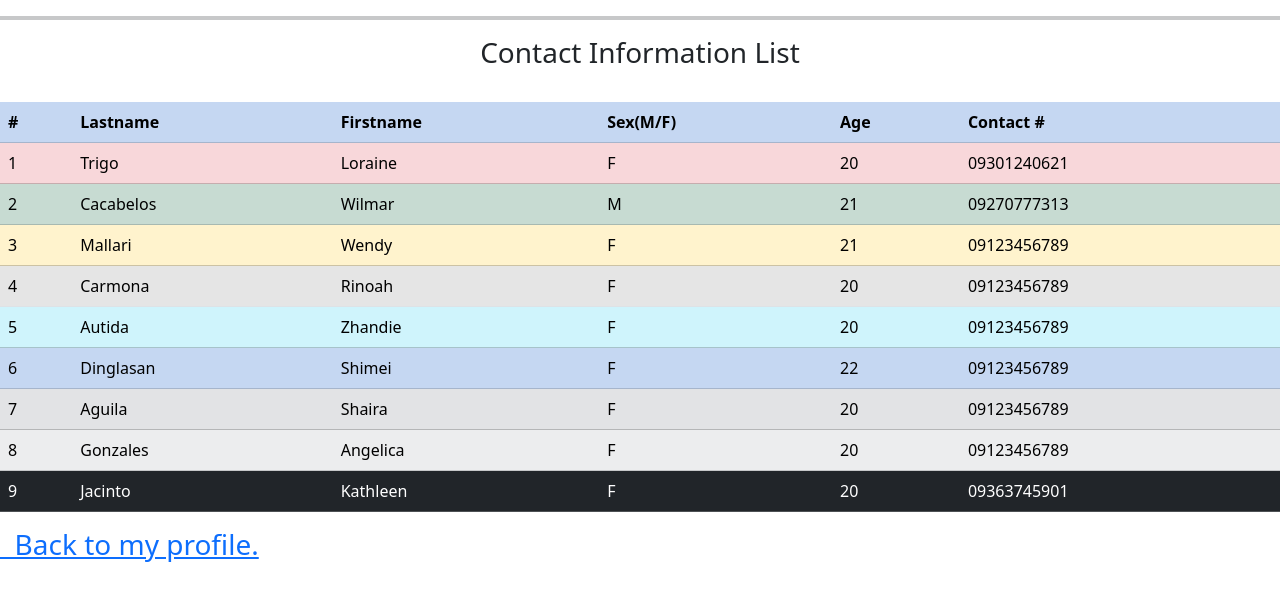
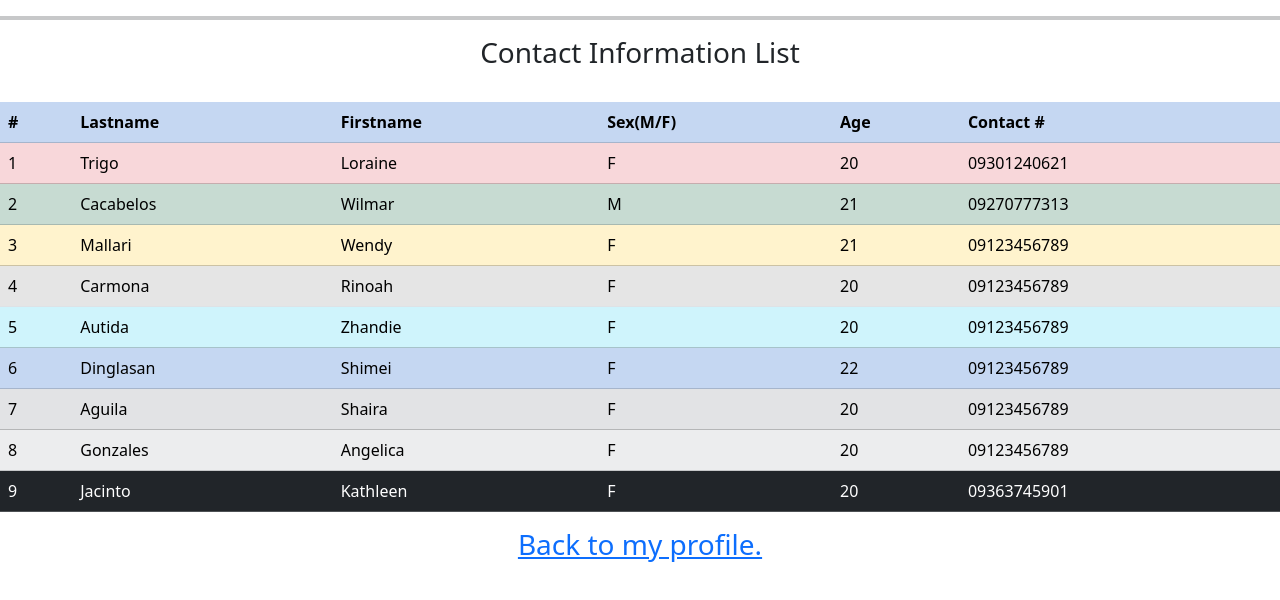
Before and after one commit to raine-mt/rainetrigo, a plain HTML site: page table.html in a window 1280 px wide. Drawn offline with Linux system fonts and the light colour scheme.

Commit message:
Update table.html

```diff
--- a/table.html
+++ b/table.html
@@ -92,7 +92,7 @@
         </tr>
     </table>
 
-    <h3><a href="index.html">&nbsp;&nbsp;Back to my profile.</a></h3>
+    <h3 class="text-center"><a href="index.html">Back to my profile.</a></h3>
 
 
 </body>
```
